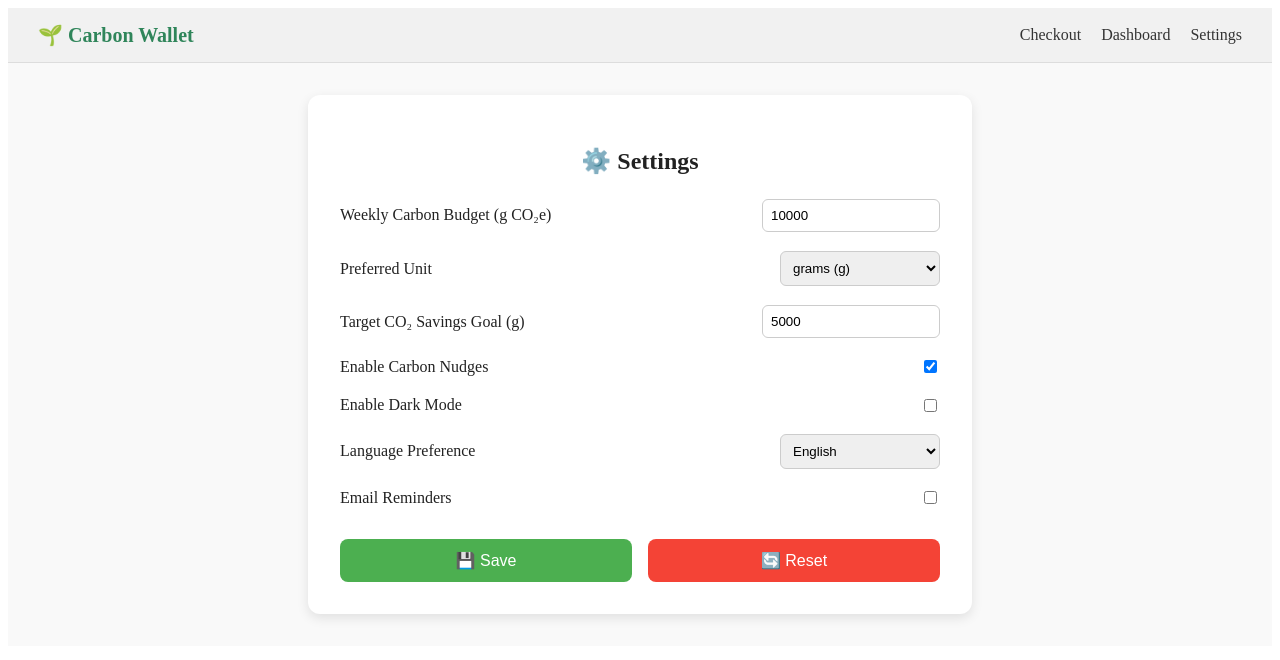
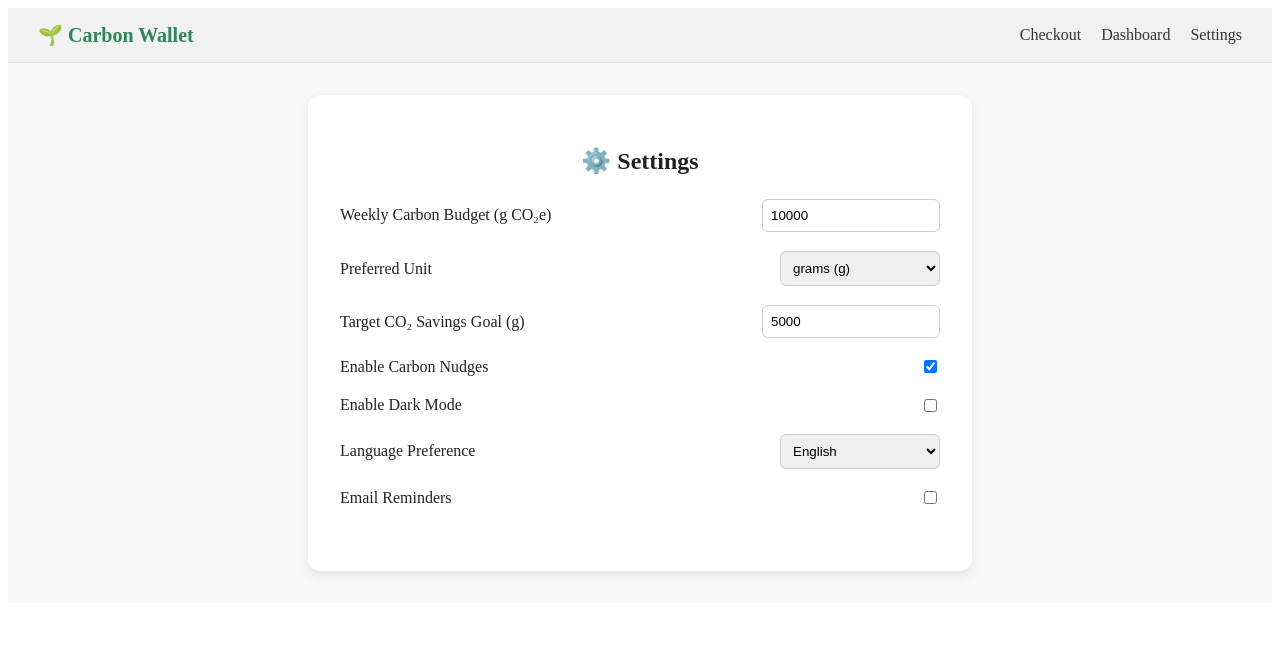
Before and after one commit to iiiiissha/carbon-wallet, a React (Vite) app: page /settings in a window 1280 px wide. Shown: the top 660 px of the page. Built offline with nearby package versions, Linux system fonts and the light colour scheme.

Commit message:
removed buttons

```diff
--- a/src/pages/Settings.jsx
+++ b/src/pages/Settings.jsx
@@ -8,7 +8,6 @@ const Settings = ({ budget, setBudget, darkMode, setDarkMode }) => {
   const [goal, setGoal] = useState(5000);
   const [language, setLanguage] = useState("en");
   const [emailReminder, setEmailReminder] = useState(false);
-
   const handleSave = () => {
     alert("✅ Preferences saved successfully!");
   };
@@ -93,8 +92,8 @@ const Settings = ({ budget, setBudget, darkMode, setDarkMode }) => {
         </div>
 
         <div className="settings-actions">
-          <button onClick={handleSave} className="save">💾 Save</button>
-          <button onClick={resetAll} className="reset">🔄 Reset</button>
+          {/* <button onClick={handleSave} className="save">💾 Save</button>
+          <button onClick={resetAll} className="reset">🔄 Reset</button> */}
         </div>
       </div>
     </div>
```
